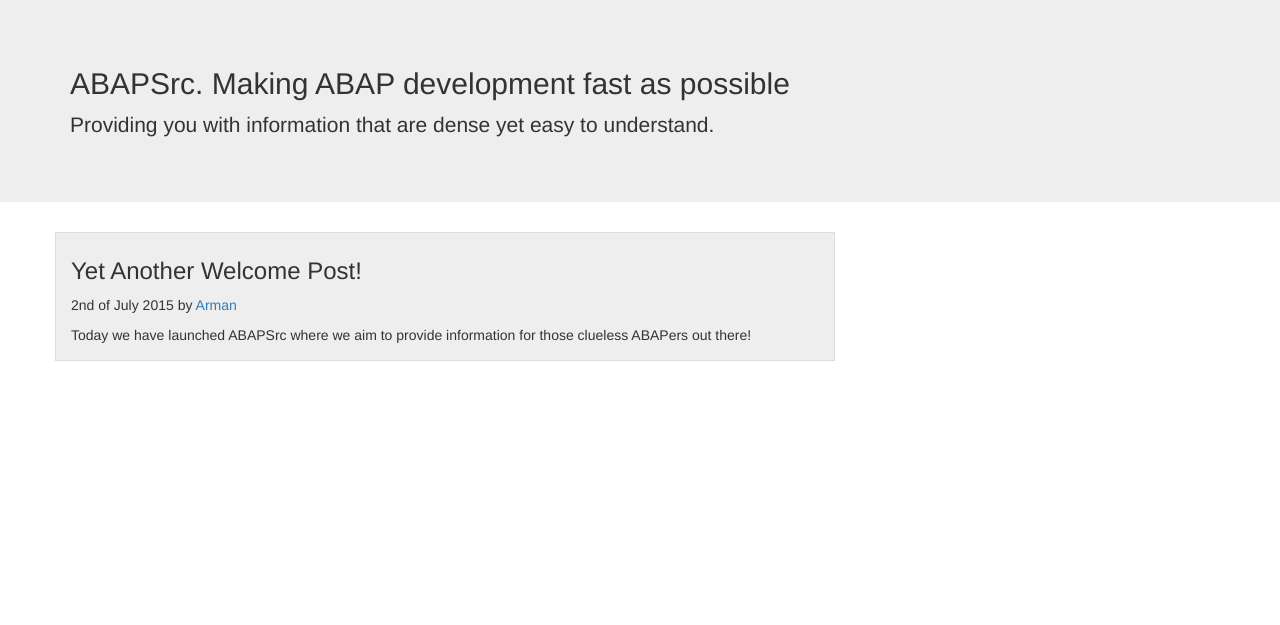
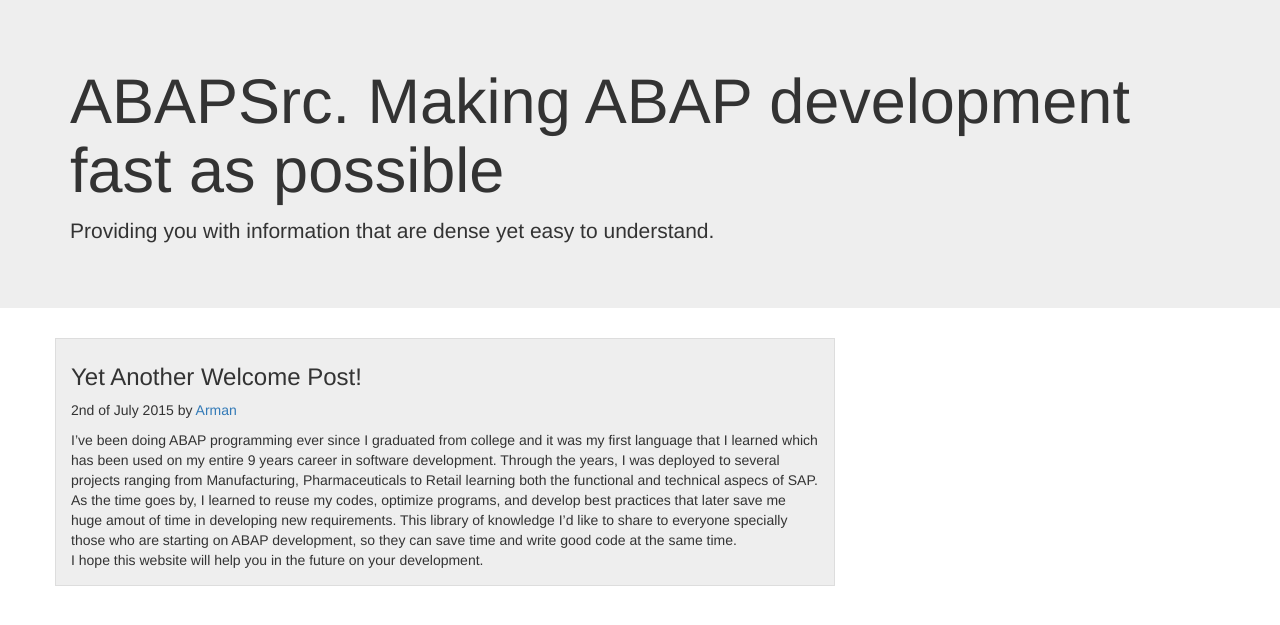
Before and after one commit to armanvp/wd001, a PHP site: page / in a window 1280 px wide. Shown: the part 51-676 px from the top of the page. Run offline with PHP 8.4, Linux system fonts and the light colour scheme; some libraries are stand-ins or nearby versions.

Commit message:
Updated Blog

```diff
--- a/index.php
+++ b/index.php
@@ -61,7 +61,7 @@
 		<!-- Jumbotron -->
 		<div class="jumbotron">
 			<div class="container">
-				<h2>ABAPSrc. Making ABAP development fast as possible</h2>
+				<h1>ABAPSrc. Making ABAP development fast as possible</h1>
 				<p class="lead">Providing you with information that are dense yet easy to understand.</p>
 			</div><!-- /.container -->
         </div>
@@ -74,7 +74,7 @@
 					<div class="blog-post">
 						<h3 class="blog-post-title">Yet Another Welcome Post!</h3>
 						<p class="blog-post-meta">2nd of July 2015 by <a href="#">Arman</a></p>
-						<p>Today we have launched ABAPSrc where we aim to provide information for those clueless ABAPers out there!</p>
+						<p>I’ve been doing ABAP programming ever since I graduated from college and it was my first language that I learned which has been used on my entire 9 years career in software development. Through the years, I was deployed to several projects ranging from Manufacturing, Pharmaceuticals to Retail learning both the functional and technical aspecs of SAP. As the time goes by, I learned to reuse my codes, optimize programs, and develop best practices that later save me huge amout of time in developing new requirements. This library of knowledge I’d like to share to everyone specially those who are starting on ABAP development, so they can save time and write good code at the same time.<br />I hope this website will help you in the future on your development.</p>
 					</div>
 				</div>
 			</div>
```
